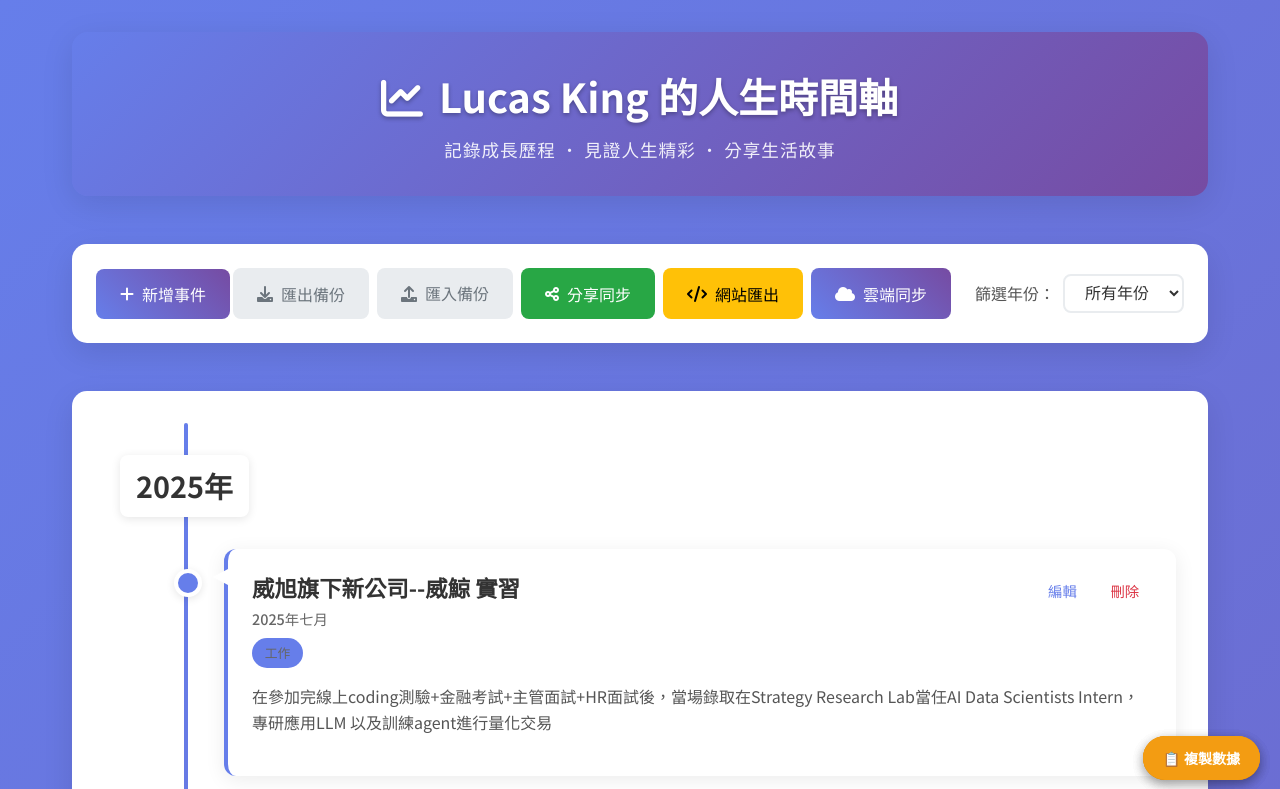
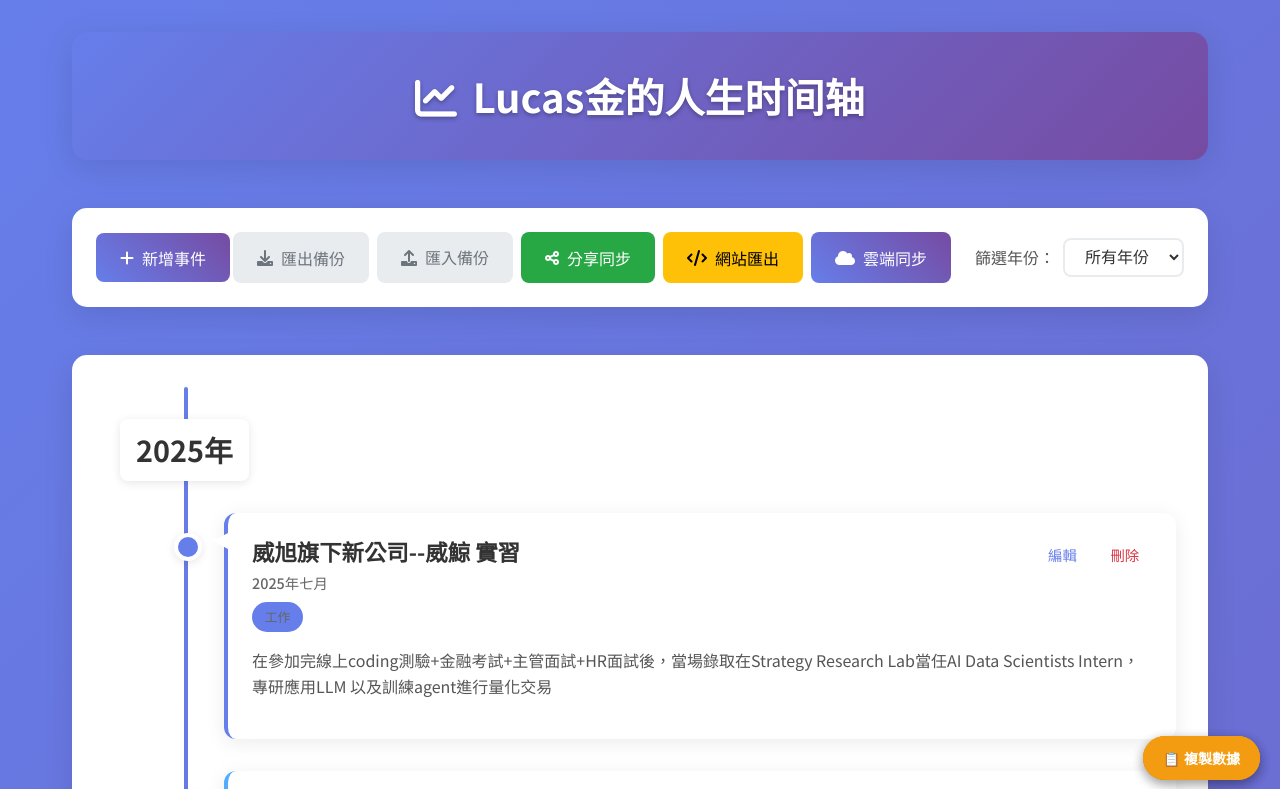
Before and after one commit to lucasking0109/Lucas_Life_Timeline, a website: page index.html in a window 1280 px wide. Shown: the top 789 px of the page. Drawn offline with Linux system fonts and the light colour scheme.

Commit message:
更新标题为'Lucas金的人生时间轴'并删除描述文字

```diff
--- a/index.html
+++ b/index.html
@@ -24,8 +24,7 @@
 <body>
     <div class="container">
         <header>
-            <h1><i class="fas fa-chart-line"></i> Lucas King 的人生時間軸</h1>
-            <p class="subtitle">記錄成長歷程 • 見證人生精彩 • 分享生活故事</p>
+            <h1><i class="fas fa-chart-line"></i> Lucas金的人生时间轴</h1>
         </header>
 
         <div class="controls">
```
